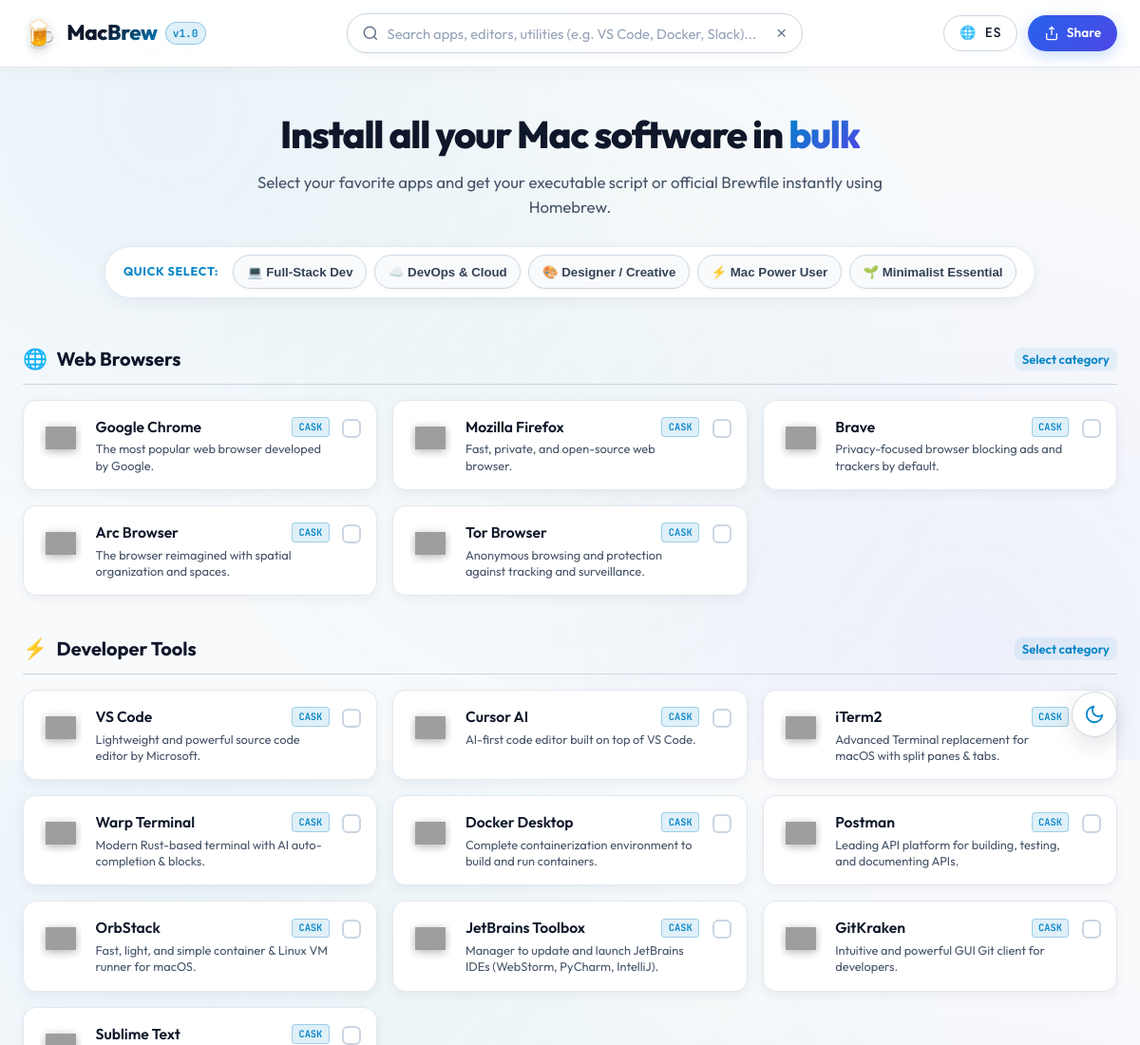
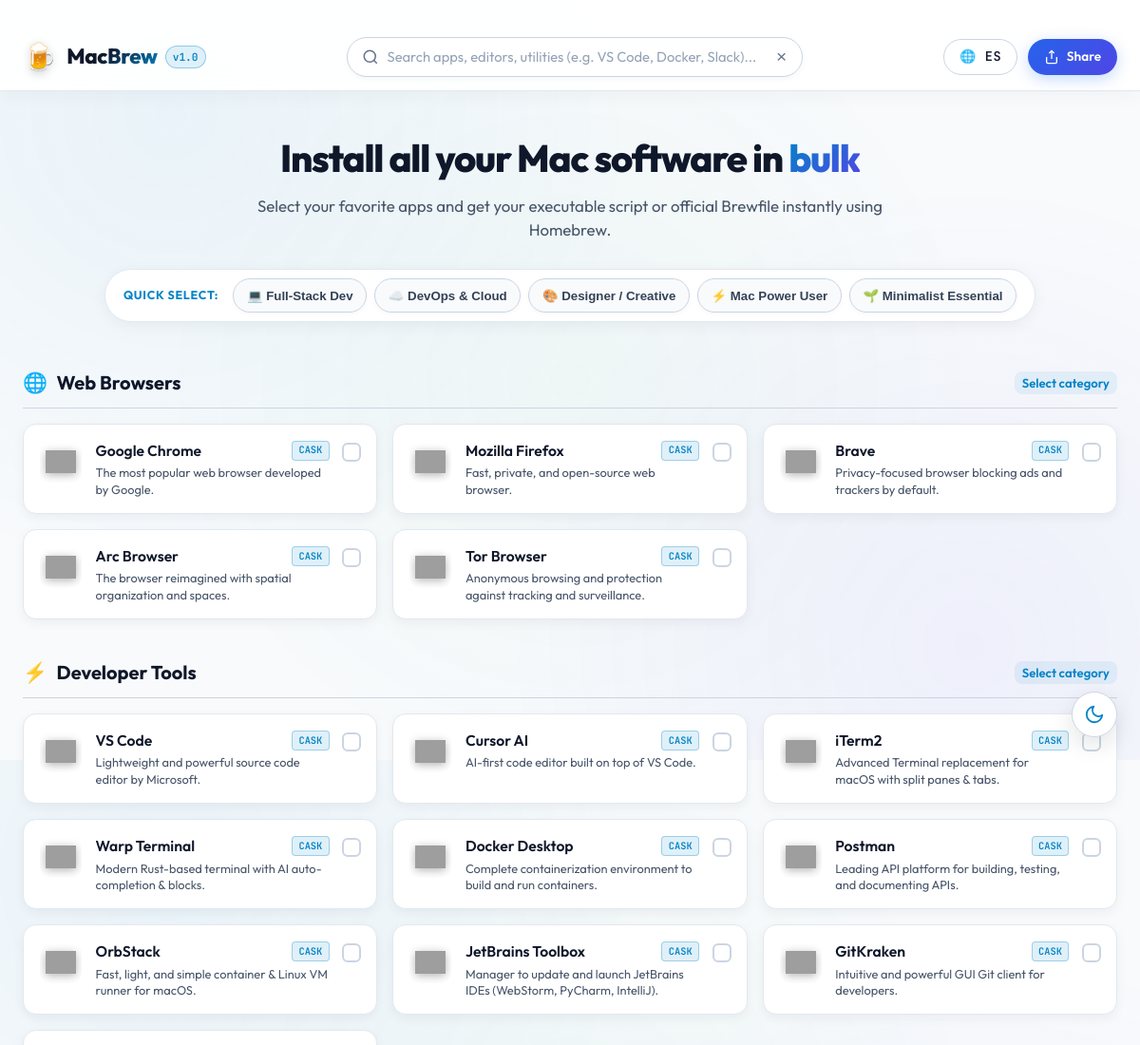
Before and after one commit to dvigo/macbrew, an Electron app: page index.html in a window 1200 px wide. Shown: the top 1100 px of the page at 95% size. Drawn offline with Linux system fonts and the light colour scheme; no server answers; grey boxes are pictures that could not be loaded.

Commit message:
Add top margin padding and titlebar window drag region for desktop app

```diff
--- a/styles.css
+++ b/styles.css
@@ -952,14 +952,21 @@
 }
 
 /* ==========================================================================
-   Desktop App & Terminal Execution Panel
+   Desktop App Dragging & Top Margin for Window Traffic Lights
    ========================================================================== */
 
-body.is-desktop-app .app-header {
-  padding-top: 1.5rem;
+body.is-desktop-app .navbar {
+  padding-top: 2.4rem;
   -webkit-app-region: drag;
-}
-
+  user-select: none;
+}
+
+body.is-desktop-app .navbar-content {
+  -webkit-app-region: drag;
+}
+
+body.is-desktop-app .brand,
+body.is-desktop-app .header-actions,
 body.is-desktop-app button,
 body.is-desktop-app a,
 body.is-desktop-app input {
```
